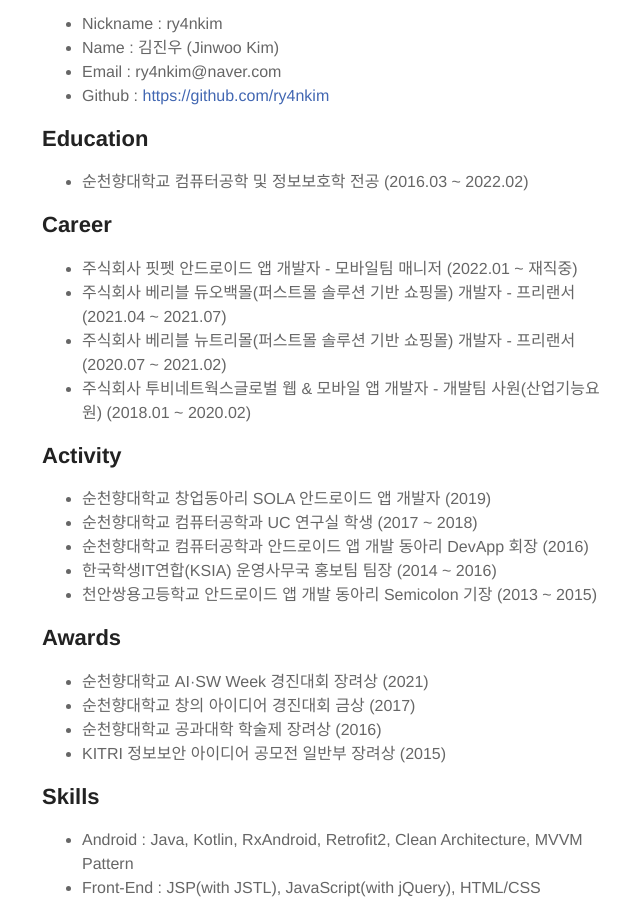
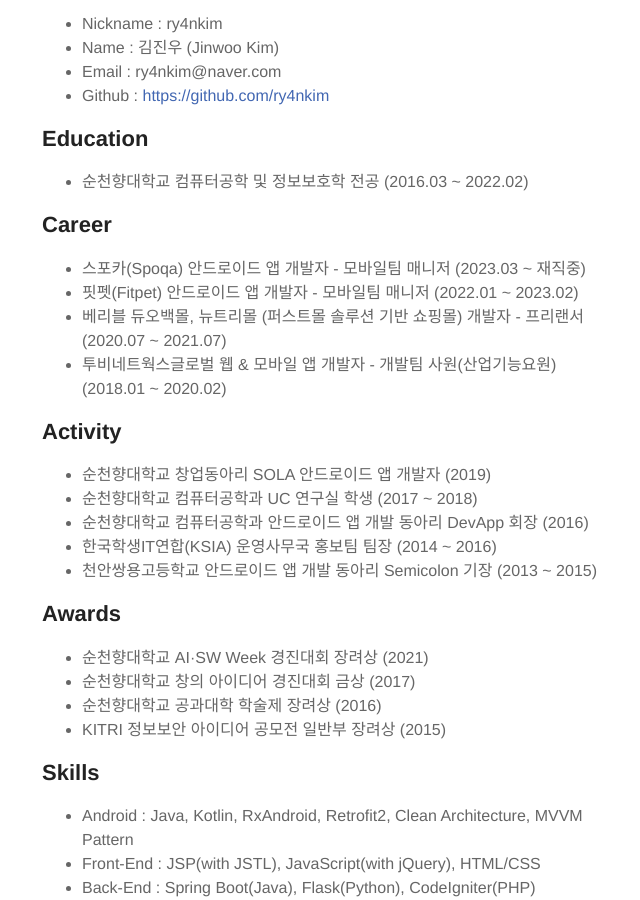
Before and after one commit to ry4nkim/ry4nkim.github.io, a Jekyll site: the page built from about.md, in a window 1280 px wide and 900 px high, scrolled down 501 px. Shown: the whole window, without its empty margins (318-958 px from the left). Built offline with Jekyll 4.4.1, drawn with Linux system fonts in a browser that asks for light colours.

Commit message:
Update about.md

```diff
--- a/about.md
+++ b/about.md
@@ -18,10 +18,10 @@
 
 <h2>Career</h2>
 <ul>
-  <li>주식회사 핏펫 안드로이드 앱 개발자 - 모바일팀 매니저 (2022.01 ~ 재직중)</li>
-  <li>주식회사 베리블 듀오백몰(퍼스트몰 솔루션 기반 쇼핑몰) 개발자 - 프리랜서 (2021.04 ~ 2021.07)</li>
-  <li>주식회사 베리블 뉴트리몰(퍼스트몰 솔루션 기반 쇼핑몰) 개발자 - 프리랜서 (2020.07 ~ 2021.02)</li>
-  <li>주식회사 투비네트웍스글로벌 웹 & 모바일 앱 개발자 - 개발팀 사원(산업기능요원) (2018.01 ~ 2020.02)</li>
+  <li>스포카(Spoqa) 안드로이드 앱 개발자 - 모바일팀 매니저 (2023.03 ~ 재직중)</li>
+  <li>핏펫(Fitpet) 안드로이드 앱 개발자 - 모바일팀 매니저 (2022.01 ~ 2023.02)</li>
+  <li>베리블 듀오백몰, 뉴트리몰 (퍼스트몰 솔루션 기반 쇼핑몰) 개발자 - 프리랜서 (2020.07 ~ 2021.07)</li>
+  <li>투비네트웍스글로벌 웹 & 모바일 앱 개발자 - 개발팀 사원(산업기능요원) (2018.01 ~ 2020.02)</li>
 </ul>
 
 <h2>Activity</h2>
@@ -76,14 +76,6 @@
 
   <li>Private</li>
   <ul>
-    <!--<li>
-      <a target="_blank" href="https://github.com/ry4nkim/ObjectSpinner" style="text-decoration: none;" onmouseover="this.style.textDecoration='underline';" onmouseout="this.style.textDecoration='none';">[Android Library] Object Spinner</a>
-    </li>
-    <li>
-      <a target="_blank" href="https://github.com/ry4nkim/android-movie-rank" style="text-decoration: none;" onmouseover="this.style.textDecoration='underline';" onmouseout="this.style.textDecoration='none';">[Android] Movie Rank</a>
-    </li>-->
-    <!--<li>[Web] 네이버 데이터랩 API를 활용한 검색 키워드 분석 시스템 (itemscout.io 클론코딩) (2021)</li>-->
-    <!--<li>[Web] SCH 온라인 서점 쇼핑몰 (2021)</li>-->
     <li>[Web] 연차 휴가 관리 시스템 (2021)</li>
     <li>
       <a target="_blank" href="/android-ios-tingple" style="text-decoration: none;" onmouseover="this.style.textDecoration='underline';" onmouseout="this.style.textDecoration='none';">[Android/iOS] 팅플 - 전국 대학교 과팅 매칭 서비스 (2020)</a>
@@ -109,6 +101,5 @@
     <li>
       <a target="_blank" href="/android-ssangyong-high-school" style="text-decoration: none;" onmouseover="this.style.textDecoration='underline';" onmouseout="this.style.textDecoration='none';">[Android] 쌍용GO - 천안쌍용고등학교 (2015)</a>
     </li>
-    <!--<li>[Android] 네이버 프로필 만들기 (2014)</li>-->
   </ul>
 </ul>
```
